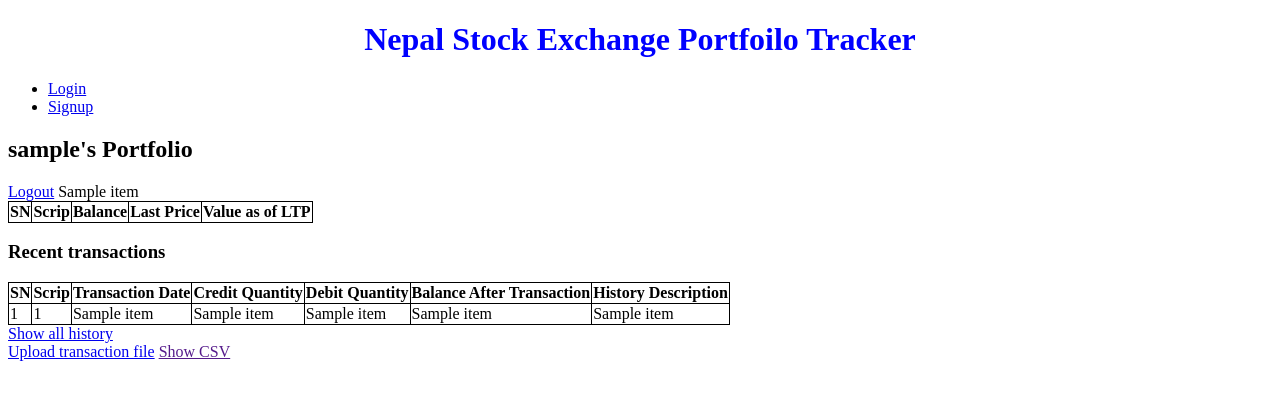
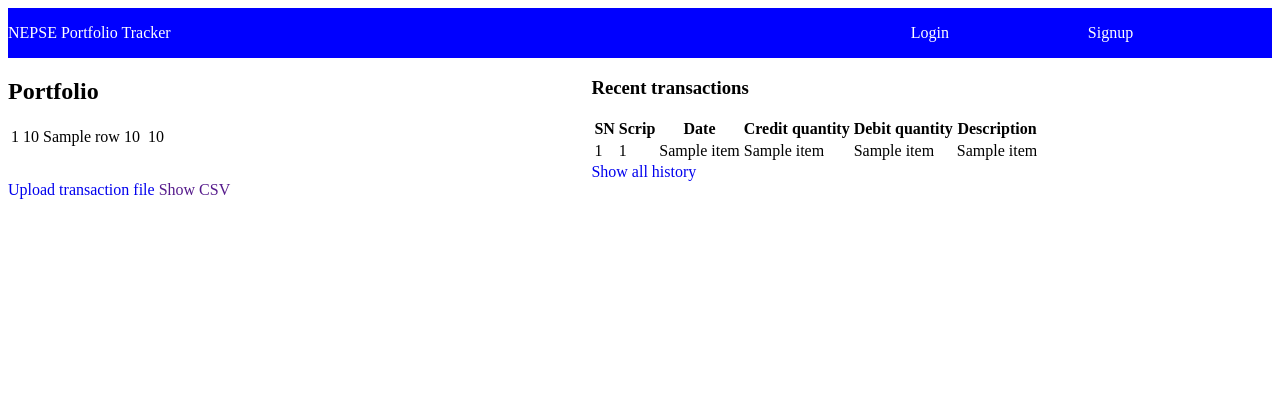
Before and after one commit to bixash/NEPSE-Stock-Portfolio-Tracker, a Python web app: template resources/templates/portfolio.html in a window 1280 px wide. Shown: the top 400 px of the page. Run offline with Jinja, Linux system fonts and the light colour scheme; the template is opened without the code that fills it: most values are stand-ins (such as "Sample title", 1, 10 or a date in 2020); lists and menus that the app fills with data are empty.

Commit message:
base template title removed & portfolio css

```diff
--- /dev/null
+++ b/resources/static/portfolio.css
@@ -0,0 +1,16 @@
+.portfolio{
+    display: flex;
+    flex-direction: row;
+    justify-content:space-between;
+}
+
+.portfolio-section {
+    /* background-color: red; */
+    width: 600px;
+
+}
+
+.history-section {
+    /* background-color: green; */
+    width: 700px;
+}
--- a/resources/static/style.css
+++ b/resources/static/style.css
@@ -8,11 +8,27 @@
     margin: auto;
     text-align: center;
 }
-table {
-    border-collapse: collapse;
-    border: 1px solid black;
+
+
+.navbar {
+    display: flex;
+    justify-content: space-between;
+    align-items: center;
+    background-color: blue;
+
+}
+.navbar ul {
+    width: 500px;
+    list-style-type: none;
+    display: flex;
+    justify-content: space-evenly;
+
+}
+ a {
+    text-decoration: none;
 }
 
-td, th {
-    border: 1px solid black;
+.navbar  a{
+    color: white;
+
 }
--- a/resources/templates/base.html
+++ b/resources/templates/base.html
@@ -5,18 +5,20 @@
     <meta name="viewport" content="width=device-width, initial-scale=1" />
     <title>{% block title %}Home{% endblock %}</title>
     <link href="/static/style.css"  rel="stylesheet" />
+    {% block cssLink %}{% endblock %}
   </head>
   <body>
-      <h1 class="main-head">Nepal Stock Exchange Portfoilo Tracker</h1>
       <nav class="navbar">
+
+        <a class="navbar-logo" href="http://" target="#"> NEPSE Portfolio Tracker</a>
         <ul>
         {% if request.session["token"]%}
-           <li class="navbar-list"><a href="/portfolio"> Home </a> </li>
-            <li class="navbar-list"><a href="/auth/logout"> Logout </a> </li>
-            <li class="navbar-list"><a href="/all_transactions"> History </a> </li>
+           <li class="menu-item"><a href="/portfolio"> Home </a> </li>
+            <li class="menu-item"><a href="/auth/logout"> Logout </a> </li>
+            <li class="menu-item"><a href="/all_transactions"> History </a> </li>
         {% else %}
-          <li class="navbar-list"><a href="/auth/login"> Login </a> </li>
-          <li class="navbar-list"><a href="/auth/signup"> Signup </a> </li>
+          <li class="menu-item"><a href="/auth/login"> Login </a> </li>
+          <li class="menu-item"><a href="/auth/signup"> Signup </a> </li>
         {% endif %}
         </ul>
 
--- a/resources/templates/portfolio.html
+++ b/resources/templates/portfolio.html
@@ -1,43 +1,57 @@
 {% extends "base.html" %}
  {% block title %} Dashboard {% endblock %}
+ {% block cssLink%}<link href="../static/portfolio.css" rel="stylesheet" /> {% endblock %}
  {% block content %}
-  <div class="portofio-section">
 
-    <h2>{{ username }}'s Portfolio</h2>
 
-    {% if not transaction%}
+  <section class="portfolio">
+
+
+  <div class="portfolio-section">
+
+    <h2> Portfolio</h2>
+
+    {% if not transactions%}
     {{ msg }}
     <h3>Oops, No transaction available!!</h3>
 
 
     {% else %}
 
-      <a href="auth/logout">Logout</a>
-
     <table>
       {{ msg }}
-      <tr>
+      <!-- <tr>
         <th>SN</th>
         <th>Scrip</th>
+        <th>Company Name</th>
         <th>Balance</th>
         <th>Last Price</th>
-        <th>Value as of LTP</th>
+        <th>Close Price</th>
       </tr>
+       -->
 
 
+      {% for row in transactions%}
 
-      {% for item in transaction%}
+      <tr class="portfolio-item">
+        <td>{{ loop.index }}</td>
+        <td>{{row['stockSymbol']}}</a></td>
+        <td>{{row['company_name']}}</td>
+        <td>{{row['balance']}}</td>
+        <td>{{row['previous_price']}}</td>
+        <td>{{row['closing_price']}}</td>
 
-      <tr>
-         {{item}}
       </tr>
       {% endfor %}
+
+
 
 
 
     </table>
 
     {% endif %}
+
 
   </div>
 
@@ -48,14 +62,14 @@
       <tr>
         <th>SN</th>
         <th>Scrip</th>
-        <th>Transaction Date</th>
-        <th>Credit Quantity</th>
-        <th>Debit Quantity</th>
-        <th>Balance After Transaction</th>
-        <th>History Description</th>
+        <th>Date</th>
+        <th>Credit quantity</th>
+        <th>Debit quantity</th>
+        <!-- <th>Balance After Transaction</th> -->
+        <th>Description</th>
     </tr>
 
-    {% for item in limit_transactions%}
+    {% for item in recent_transactions%}
 
     <tr>
         <td>{{ loop.index }}</td>
@@ -63,7 +77,7 @@
         <td>{{item[1]}}</td>
         <td>{{item[2]}}</td>
         <td>{{item[3]}}</td>
-        <td>{{item[4]}}</td>
+        <!-- <td>{{item[4]}}</td> -->
         <td>{{item[5]}}</td>
 
     </tr>
@@ -74,6 +88,7 @@
 
     <a href="/all_transactions/">Show all history</a>
   </div>
+  </section>
     <a href="/upload">Upload transaction file</a>
     <a href="">Show CSV</a>
 
```
